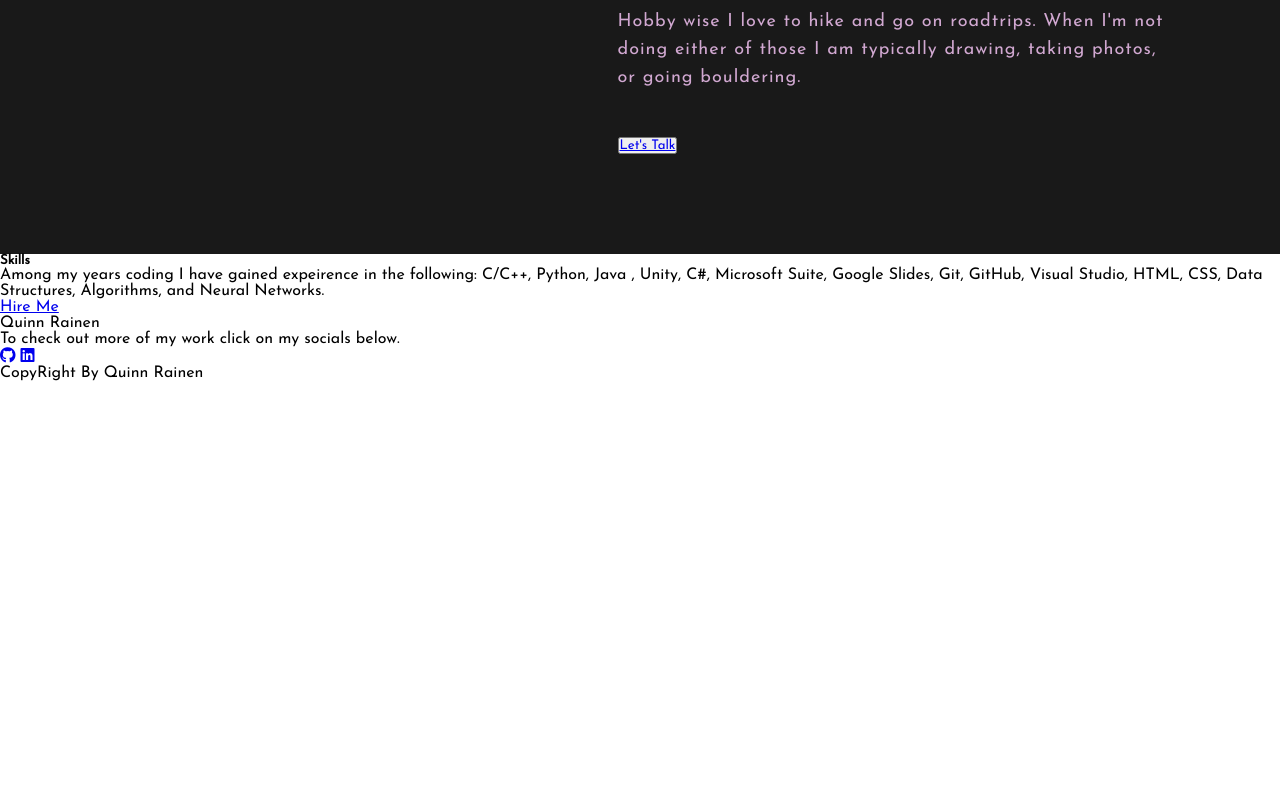
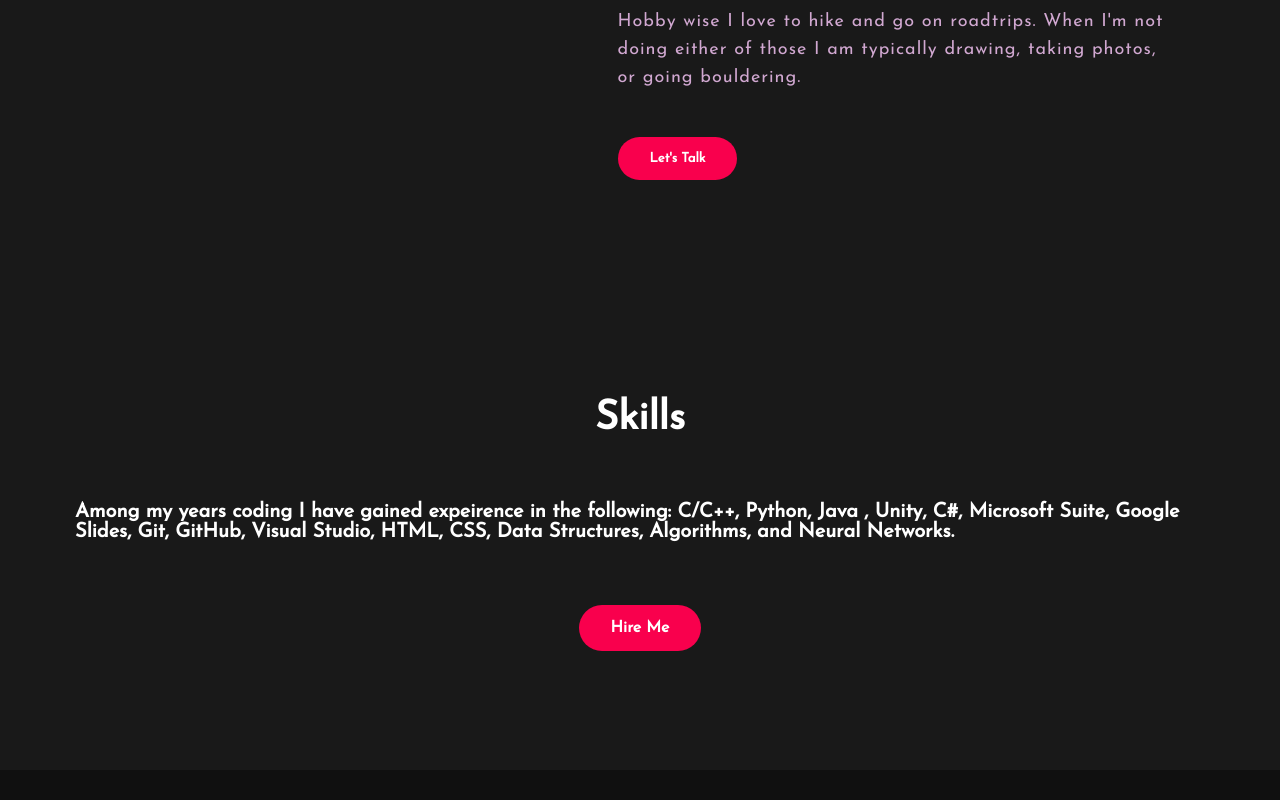
Before and after one commit to Quinn-Rainen/Quinn-Rainen.github.io, a plain HTML site: page index.html in a window 1280 px wide. Shown: the part 1220-2020 px from the top of the page. Before the commit the page ends 1601 px from the top, so only its background shows below. Drawn offline with Linux system fonts and the light colour scheme; a script that the page names is missing.

Commit message:
Update style.css

```diff
--- a/style.css
+++ b/style.css
@@ -16,7 +16,7 @@ nav{
     display: flex;
     align-items:center;
     justify-content: space-between;
-    padding-top: 45px;
+    padding-top: 30px;
     padding-left: 8%;
     padding-right: 8%;
 }
@@ -44,7 +44,7 @@ nav ul li a:hover{
     color: #f9004d;
     transition: .4s;
 }
-.btn{
+/* .btn{
     background-color: #f9004d;
     color: white;
     text-decoration: none;
@@ -56,7 +56,7 @@ nav ul li a:hover{
 }
 .btn:hover{
     transform: scale(1.2);
-}
+} */
 .content{
     position: absolute;
     top: 50%;
@@ -77,32 +77,6 @@ h4{
     color: #fcfc;
     letter-spacing: 2px;
     font-size: 20px;
-}
-.newsletter form{
-    width: 380px;
-    max-width: 100%;
-    position: relative;
-}
-.newsletter form input:first-child{
-    display: inline-block;
-    width:100%;
-    padding: 14px 130px 14px 15px;
-    border: 2px solid #f9004d;
-    outline: none;
-    border-radius: 30px;
-}
-.newsletter form input:last-child{
-    position: absolute;
-    display: inline-block;
-    outline: none;
-    border: none;
-    padding: 10px 30px;
-    border-radius: 30px;
-    background-color: #f9004d;
-    color: white;
-    box-shadow: 0px 0px 5px #000, 0px 0px 15px #858585;
-    top: 6px;
-    right: 6px;
 }
 
 .about{
@@ -147,6 +121,167 @@ h4{
     line-height: 28px;
     font-size: 18px;
     margin-bottom: 45px;
+}
+button{
+    background-color:#f9004d;
+    color: white;
+    text-decoration: none;
+    border: 2px solid transparent;
+    font-weight: bold;
+    padding: 13px 30px;
+    border-radius: 30px;
+    transition: .4s;
+}
+button a {
+    text-decoration: none;
+    color: inherit;
+  }
+button:hover{
+    background-color: transparent;
+    border: 2px solid #f9004d;
+    cursor: pointer;
+}
+.contact-me{
+    width: 100%;
+    height: 290px;
+    background: #191919;
+    display: flex;
+    align-items: center;
+    flex-direction: column;
+    justify-content: center;
+}
+.contact-me h5{
+    color: white;
+    font-size: 40px;
+    font-weight: bold;
+    margin-bottom: 25px;
+}
+.contact-me p{
+    color: white;
+    font-size: 20px;
+    font-weight: bold;
+    margin-bottom: 25px;
+}
+.contact-me .button-two{
+    background-color:#f9004d;
+    color: white;
+    text-decoration: none;
+    border: 2px solid transparent;
+    font-weight: bold;
+    padding: 13px 30px;
+    border-radius: 30px;
+    transition: .4s;
+}
+.contact-me .button-two:hover{
+    background-color:transparent;
+    border: 2px solid #f9004d;
+    cursor: pointer;
+}
+footer{
+    position: relative;
+    width: 100%;
+    height: 400px;
+    background: #101010;
+    display: flex;
+    flex-direction: column;
+    align-items: center;
+    justify-content: center;
+}
+footer p:nth-child(1){
+    font-size: 30px;
+    color: white;
+    margin-bottom: 20px;
+    font-weight: bold;
+}
+footer p:nth-child(2){
+    font-size: 17px;
+    color: white;
+    width: 500px;
+    text-align: center;
+    line-height: 26px;
+}
+.social{
+    display:flex;
+}
+.social a{
+    width: 45px;
+    height: 45px;
+    display: flex;
+    align-items: center;
+    justify-content: center;
+    background: #f9004d;
+    border-radius: 50%;
+    margin: 22px 10px;
+    color:white;
+    text-decoration: none;
+    font-size: 20px;
+}
+.social a:hover{
+    transform: scale(1.3);
+    transition: .3s;
+}
+.end{
+    position: absolute;
+    color: #f9004d;
+    bottom:35px;
+    font-size: 14px;
+}
+html {
+    scroll-behavior: smooth;
+}
+nav {
+    position: fixed;
+    top: 0;
+    width: 100%;
+    background-color: #101010; /* set your desired background color */
+    z-index: 9999; /* set a high z-index value to make sure the navigation bar is on top of other elements */
+  }
 
+  nav ul {
+    list-style: none;
+    margin: 0;
+    padding: 0;
+    display: flex;
+    justify-content: space-between;
+    align-items: center;
+    max-width: 1000px;
+    margin: 0 auto;
+    height: 60px; /* set your desired height */
+    padding: 0 20px; /* set your desired padding */
+  }
 
+  nav ul li {
+    margin: 0;
+  }
+
+  nav ul li a {
+    display: block;
+    text-decoration: none;
+    color: #333; /* set your desired text color */
+    font-weight: bold;
+  }
+
+ .skill{
+    width: 100%;
+    padding: 100px 0px;
+    background-color: #191919;
 }
+
+.skill-text{
+    width: 550px;
+}
+.contact-me{
+    width: 1130px;
+    max-width: 95%;
+    margin: 0 auto;
+    display: flex;
+    align-items: center;
+    justify-content: space-around;
+}
+.skill-text p{
+    color: #fcfc;
+    letter-spacing: 1px;
+    line-height: 28px;
+    font-size: 10px;
+    margin-bottom: 45px;
+}
```
